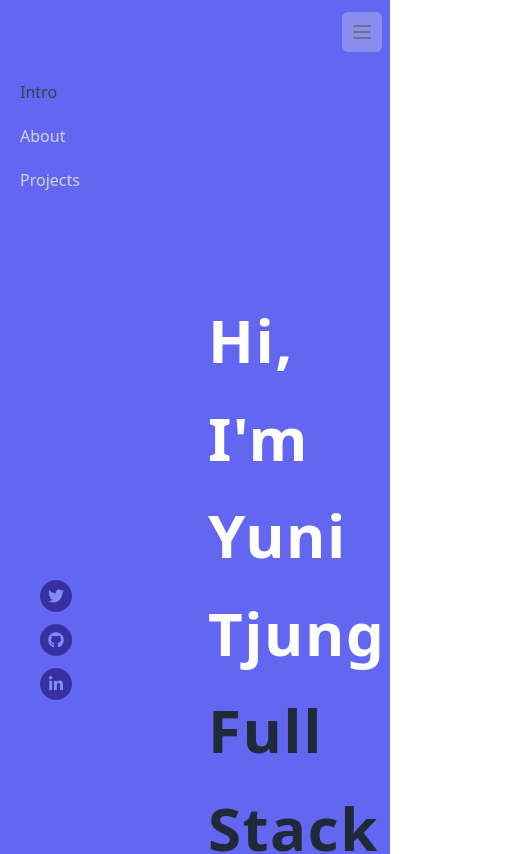
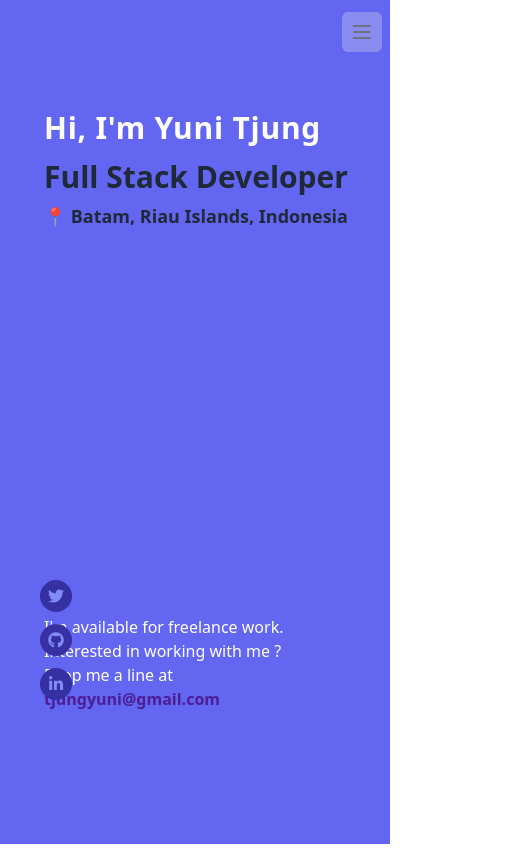
Before and after one commit to yunitjung/my-site, a Gatsby site: page / in a window 390 px wide. Shown: the top 854 px of the page, 526 px wide, since content can reach past the window. Built offline with nearby package versions, Linux system fonts and the light colour scheme; Gatsby itself is replaced by a stand-in of ours.

Commit message:
add responsive sizing to layout and index page

```diff
--- a/src/components/layout.js
+++ b/src/components/layout.js
@@ -15,16 +15,13 @@ const Layout = ({pageTitle, children}) => {
               <div className="flex items-center">
                 <div className="hidden md:block">
                   <div className="ml-10 flex items-baseline space-x-4">
-                    <Link to="/"
-                      className="text-white hover:text-indigo-800 ease-300 px-3 py-2 rounded-md text-sm font-medium"
-                    >
+                    <Link to="/" className="menu">
                       Intro
                     </Link>
-
-                    <Link to="/about" className="text-white hover:text-indigo-800 ease-300 px-3 py-2 rounded-md text-sm font-medium">
+                    <Link to="/about" className="menu">
                       About
                     </Link>
-                    <Link to="/work" className="text-white hover:text-indigo-800 ease-300 px-3 py-2 rounded-md text-sm font-medium">
+                    <Link to="/work" className="menu">
                       Project
                     </Link>
                   </div>
@@ -74,10 +71,10 @@ const Layout = ({pageTitle, children}) => {
               </div>
             </div>
           </div>
-          <div className="md:hidden" id="mobile-menu">
+          <div className="hidden md:hidden" id="mobile-menu">
             <div className="px-2 pt-2 pb-3 space-y-1 sm:px-3">
               <Link to ="/"
-                className="text-gray-700 hover:text-gray-500 block px-3 py-2 rounded-md text-base font-medium"
+                className="text-gray-300 hover:text-gray-500 block px-3 py-2 rounded-md text-base font-medium"
               >
                 Intro
               </Link>
@@ -90,7 +87,7 @@ const Layout = ({pageTitle, children}) => {
               </Link>
 
               <Link
-                to="/projects"
+                to="/work"
                 className="text-gray-300  hover:text-white block px-3 py-2 rounded-md text-base font-medium"
               >
                 Projects
@@ -100,7 +97,7 @@ const Layout = ({pageTitle, children}) => {
         </nav>
         <main>
             <title>{pageTitle}</title>
-            <div className="container pl-32 pr-32 px-10 mt-20">
+            <div className="container lg:pl-32 lg:pr-32 lg:px-10 lg:mt-20 pl-10 pr-10 mt-10 md:pl-20 md:pr-10 md:pt-10">
                 <h1 className="font-bold w-full text-6xl pl-20 mb-10 text-white">{pageTitle}</h1>
                 {children}
             </div>
--- a/src/pages/index.js
+++ b/src/pages/index.js
@@ -5,13 +5,13 @@ import Layout from "../components/layout"
 const IndexPage = () => {
   return (
     <Layout pageTitle="">
-      <div className="object-contain ml-20 mr-20">
-        <h6 className="text-6xl leading-relaxed tracking-wide font-bold text-white">Hi, I'm Yuni Tjung</h6>
-        <h6 className="text-6xl leading-relaxed tracking-wide font-bold text-gray-800">Full Stack Developer</h6>
-        <h6 className="text-5xl leading-relaxed font-semibold text-gray-800"><span role="img" aria-label="pin point">📍</span> Batam, Riau Islands, Indonesia</h6>
-        <p className="text-xl text-white font-semibold pt-52">I'm available for freelance work. Interested in working with me ? </p>
-        <p className="text-xl text-white font-semibold inline">Drop me a line at </p>
-        <a href="mailto:tjungyuni@gmail.com" className="text-purple-900 hover:text-red-300 ease-300 inline font-bold text-xl">tjungyuni@gmail.com</a>
+      <div className="object-contain ml-1 lg:ml-20 lg:mr-20 pb-10">
+        <h6 className="text-3xl leading-relaxed tracking-wide md:text-6xl md:leading-relaxed md:tracking-wide font-bold text-white">Hi, I'm Yuni Tjung</h6>
+        <h6 className="text-3xl leading-relaxed tracking-normal md:text-6xl md:leading-relaxed md:tracking-wide font-bold text-gray-800">Full Stack Developer</h6>
+        <h6 className="text-lg  leading-relaxed md:text-3xl lg:text-5xl md:leading-relaxed lg:leading-relaxed font-semibold text-gray-800"><span role="img" aria-label="pin point">📍</span> Batam, Riau Islands, Indonesia</h6>
+        <p className="text-base md:text-xl text-white font-thin pt-96 md:pt-80 lg:pt-52">I'm available for freelance work. Interested in working with me ? </p>
+        <p className="text-base md:text-xl text-white font-thin inline">Drop me a line at </p>
+        <a href="mailto:tjungyuni@gmail.com" className="text-purple-900 hover:text-red-300 ease-300 inline font-semibold md:text-xl text-base">tjungyuni@gmail.com</a>
       </div>
     </Layout>
   )
```
